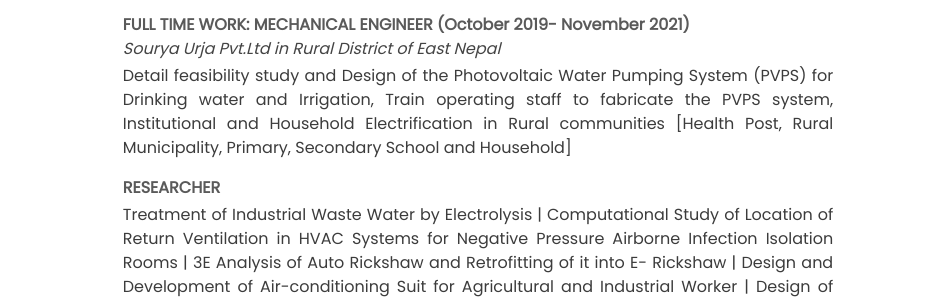
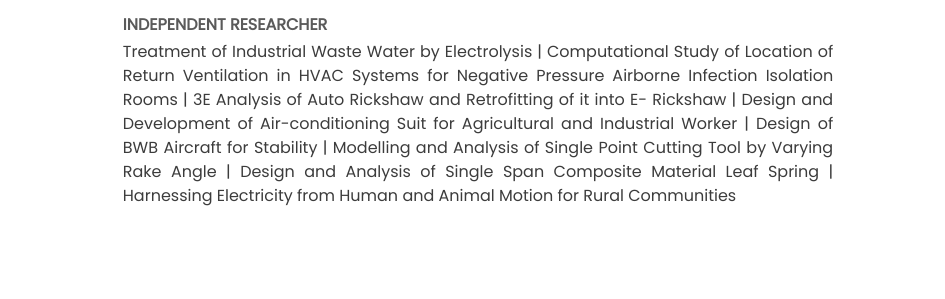
Before and after one commit to AnilK-Panta/portfolio_web, a plain HTML site: page index.html in a window 1280 px wide. Shown: the part 504-803 px from the top of the page, 335-1280 px from the left. Drawn offline with nearby package versions, Linux system fonts and the light colour scheme.

Commit message:
interest

```diff
--- a/index.html
+++ b/index.html
@@ -86,15 +86,15 @@
                     <p style="text-align: justify;">Design and Development of Sarmbrani cup manufacturing Machine,
                         Harrow, Combine harvester, Brick Manufacturing machine,
                         Belt Conveyor Mechanism, Mobile Stage, Car Bumper, Flow hive and Heat exchanger.</p>
-                    <li>FULL TIME WORK: MECHANICAL ENGINEER (October 2019- November 2021)</li>
+                    <!-- <li>FULL TIME WORK: MECHANICAL ENGINEER (October 2019- November 2021)</li>
                     <i>Sourya Urja Pvt.Ltd in Rural District of East Nepal</i>
                     <p style="text-align: justify;">Detail feasibility study and Design of the Photovoltaic Water
                         Pumping System (PVPS) for Drinking
                         water and Irrigation,
                         Train operating staff to fabricate the PVPS system, Institutional and Household Electrification
                         in Rural communities
-                        [Health Post, Rural Municipality, Primary, Secondary School and Household]</p>
-                    <li>RESEARCHER </li>
+                        [Health Post, Rural Municipality, Primary, Secondary School and Household]</p> -->
+                    <li>INDEPENDENT RESEARCHER </li>
                     <p style="text-align: justify;">Treatment of Industrial Waste Water by Electrolysis | Computational
                         Study of Location of Return Ventilation in HVAC
                         Systems for Negative Pressure Airborne Infection Isolation Rooms | 3E Analysis of Auto Rickshaw
```
